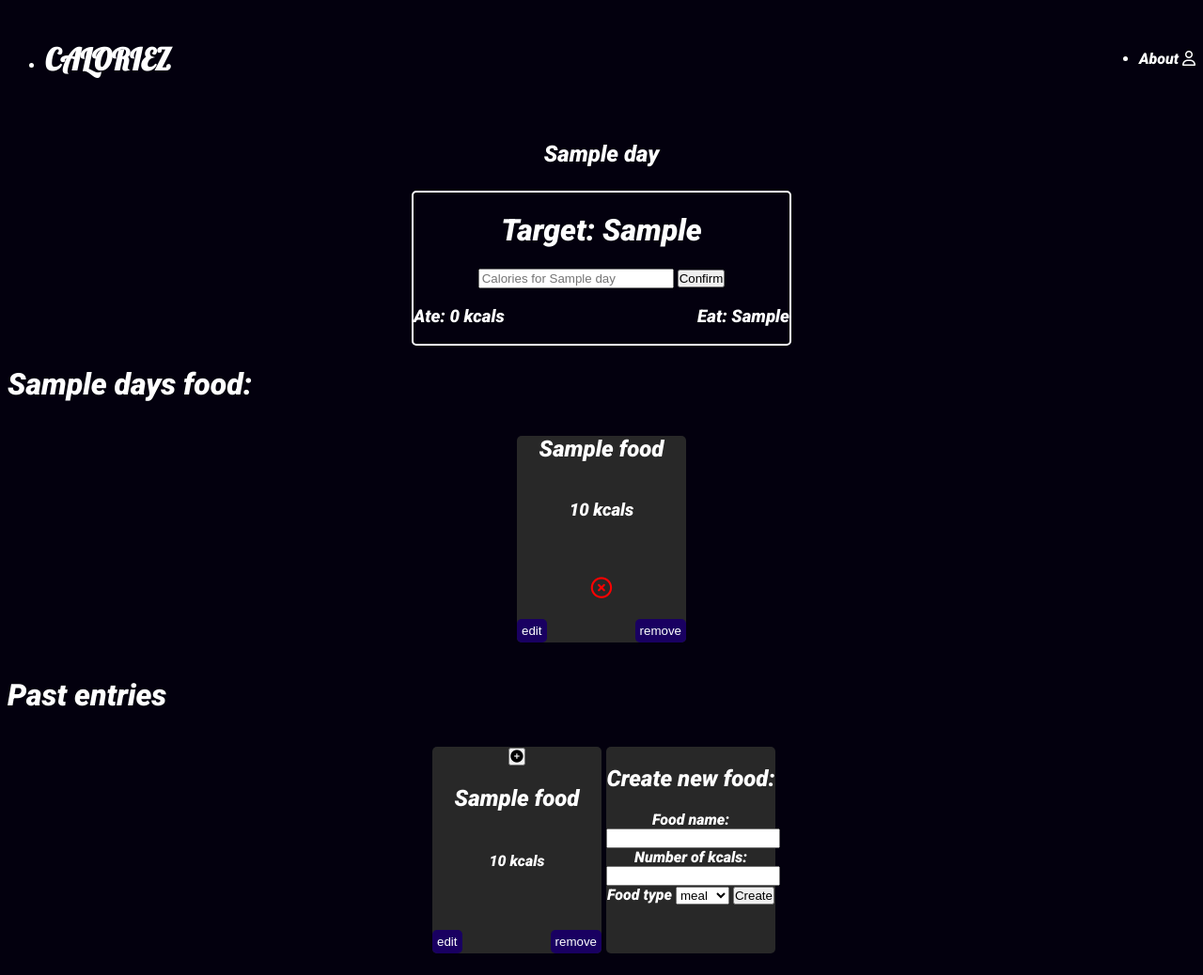
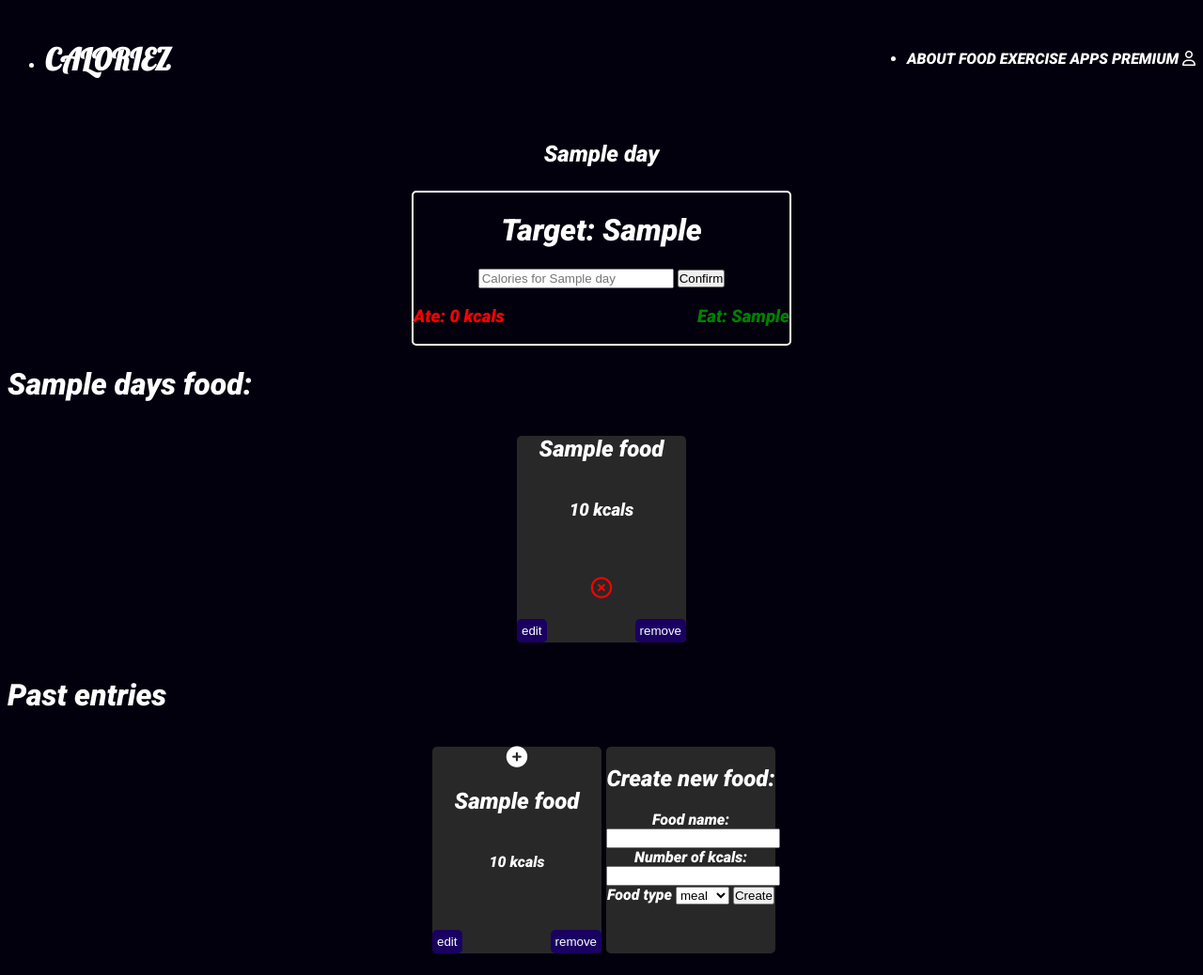
Before and after one commit to chrisholtt/Calorie-tracker-app, a Flask app: page /day/1/1/ in a window 1280 px wide. Shown: the whole page at 94% size. Run offline with Flask 2, Linux system fonts and the light colour scheme; a database or web service that is not in the repository returns one stand-in record (values such as "Sample title"); some libraries are stand-ins or nearby versions; some web fonts are replaced.

Commit message:
added some small wee things

```diff
--- a/repositories/food_repository.py
+++ b/repositories/food_repository.py
@@ -116,7 +116,10 @@
 
 def user_foods(user_id, day_id):
     foods = []
-    sql = "SELECT * FROM foods WHERE user_id = %s AND day_id = %s"
+    sql = """
+    SELECT * FROM foods WHERE user_id = %s AND day_id = %s
+    ORDER BY eaten DESC
+    """
     values = [user_id, day_id]
     results = run_sql(sql, values)
 
--- a/static/style.css
+++ b/static/style.css
@@ -91,6 +91,14 @@
     justify-content: space-between;
 }
 
+.eat-text {
+    color: green;
+}
+
+.ate-text{
+    color: red;
+}
+
 .calorie-btn{
     width: 200px;
 }
@@ -168,3 +176,20 @@
     color: red;
     font-size: 1.4rem;
 }
+
+
+.selected-day{
+    color: var(--Blue1);
+}
+
+.add-food-btn{
+    background: none;
+    border: none;
+}
+
+.add-food-btn i{
+    font-size: 1.4rem;
+    /* color: var(--Blue1); */
+    color: white;
+    cursor: pointer;
+}
--- a/templates/base.html
+++ b/templates/base.html
@@ -5,7 +5,7 @@
     <meta charset="UTF-8">
     <meta http-equiv="X-UA-Compatible" content="IE=edge">
     <meta name="viewport" content="width=device-width, initial-scale=1.0">
-    <title>Document</title>
+    <title>Calroiez</title>
     <link rel="stylesheet" href=" {{ url_for('static', filename='style.css') }}">
     <script src="https://kit.fontawesome.com/1c118868a9.js" crossorigin="anonymous"></script>
     <link rel="preconnect" href="https://fonts.googleapis.com">
@@ -32,7 +32,11 @@
                     </a>
                 </li>
                 <li>
-                    <a href="/">About</a>
+                    <a href="/">ABOUT</a>
+                    <a href="/">FOOD</a>
+                    <a href="/">EXERCISE</a>
+                    <a href="/">APPS</a>
+                    <a href="/">PREMIUM</a>
                     <a href="/"><i class="fa-regular fa-user"></i></a>
                 </li>
 
--- a/templates/days/day.html
+++ b/templates/days/day.html
@@ -2,9 +2,9 @@
 
 {% block content %}
 <div class="days-wrapper">
-    {% for day in days %}
-    <a href="/day/{{ user.id }}/{{ day.id }}">
-        <h2> {{ day.day }} </h2>
+    {% for _day in days %}
+    <a href="/day/{{ user.id }}/{{ _day.id }}">
+        <h2 class={% if _day.day==day %} "selected-day" {% endif %}> {{_day.day}} </h2>
     </a>
     {% endfor %}
 </div>
@@ -27,15 +27,15 @@
         </div>
         <div class="ate-and-eat-text">
             {% if eaten_calories %}
-            <h3>Ate: {{ eaten_calories }}kcals</h3>
+            <h3 class="ate-text">Ate: {{ eaten_calories }}kcals</h3>
             {% else %}
-            <h3>Ate: 0 kcals</h3>
+            <h3 class="ate-text">Ate: 0 kcals</h3>
             {% endif %}
 
             {% if calories %}
-            <h3>Eat: {{ eat_calories }}</h3>
+            <h3 class="eat-text">Eat: {{ eat_calories }}</h3>
             {% else %}
-            <h3>Eat: 0</h3>
+            <h3 class="eat-text">Eat: 0</h3>
             {% endif %}
 
         </div>
@@ -119,7 +119,7 @@
                     <option value="{{_day.id}}" {% if _day.day==day %} selected {% endif %}> {{_day.day}}</option>
                     {% endfor %}
                 </select>
-                <button>
+                <button class="add-food-btn">
                     <i class="fa-solid fa-circle-plus"></i>
                 </button>
             </form>
```
